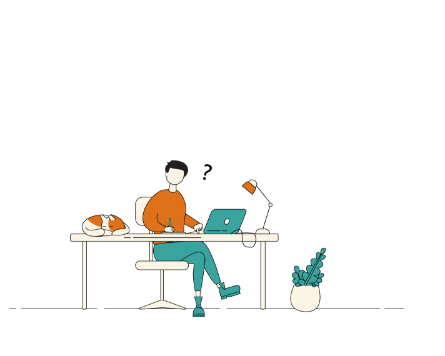
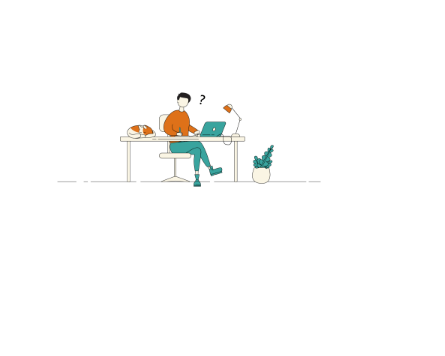
Before and after one commit to jchowlabs/jchowlabs.dev.github.io, a plain HTML site: page index.html in a window 390 px wide. Shown: the part 222-578 px from the top of the page, 445 px wide, since content can reach past the window. Drawn offline with Linux system fonts and the light colour scheme.

Commit message:
formatting updates.

```diff
--- a/styles/styles.css
+++ b/styles/styles.css
@@ -1,7 +1,7 @@
 body {
     margin: 0;
     font-family: 'Comic Neue', cursive;
-    height: 100vh;
+    height: 80vh;
     display: flex;
     flex-direction: column;
     justify-content: center;
@@ -9,37 +9,35 @@ body {
     background-color: #ffffff;
 }
 
-h1 {
-    font-size: 1.5rem;
-    color: #333;
-    margin-bottom: 0rem;
-    letter-spacing: 1px;
-    position: relative;
-    animation: pulse 2s infinite ease-in-out;
+.gif-container {
+    display: flex;
+    justify-content: center;
+    align-items: center;
+    width: 100%;
+    padding: 0 20px;
+    box-sizing: border-box;
 }
 
 img {
     max-width: 500px;
+    width: 100%;
+    height: auto;
 }
 
-@keyframes ellipsis {
-    0% { content: ''; }
-    25% { content: '.'; }
-    50% { content: '..'; }
-    75% { content: '...'; }
-    100% { content: ''; }
+@media screen and (max-width: 768px) {
+    img {
+        max-width: 400px;
+    }
 }
 
-h1::after {
-    content: '';
-    display: inline-block;
-    animation: ellipsis 2s infinite;
-    width: 24px;
-    text-align: left;
+@media screen and (max-width: 480px) {
+    img {
+        max-width: 300px;
+    }
 }
 
-@keyframes pulse {
-    0% { opacity: 0.8; }
-    50% { opacity: 1; }
-    100% { opacity: 0.8; }
+@media screen and (max-width: 320px) {
+    img {
+        max-width: 250px;
+    }
 }
```
